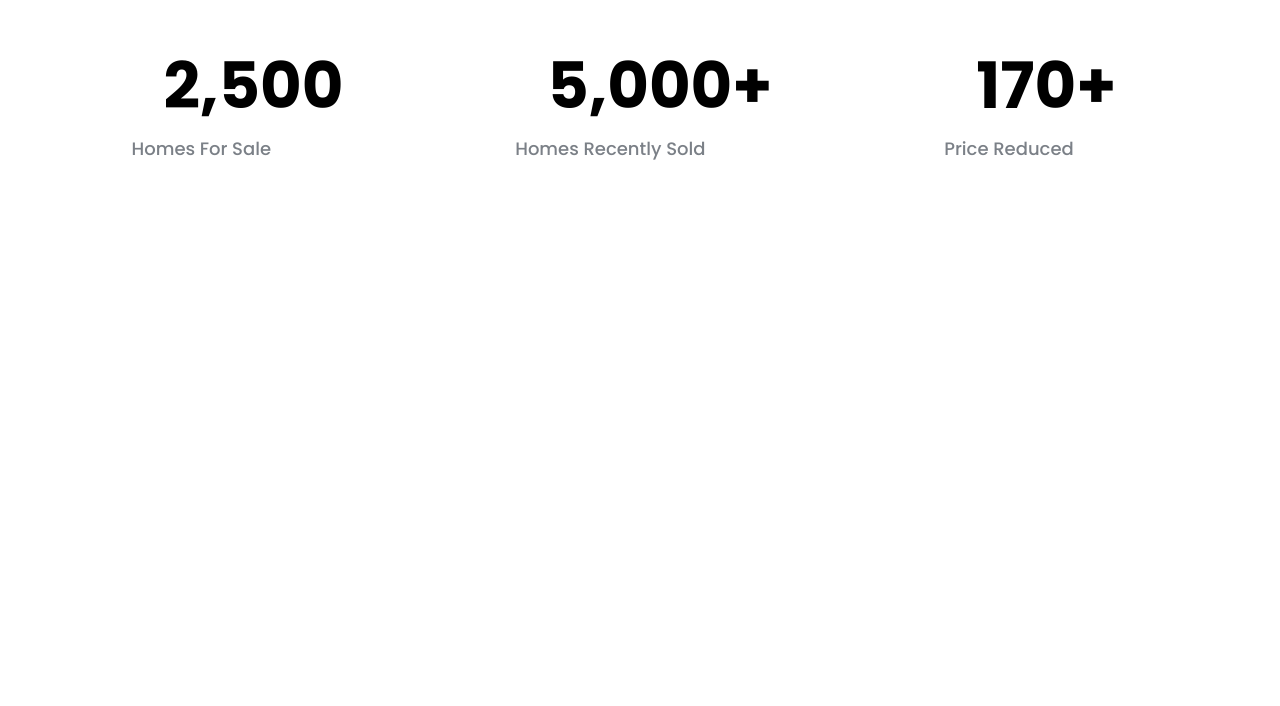
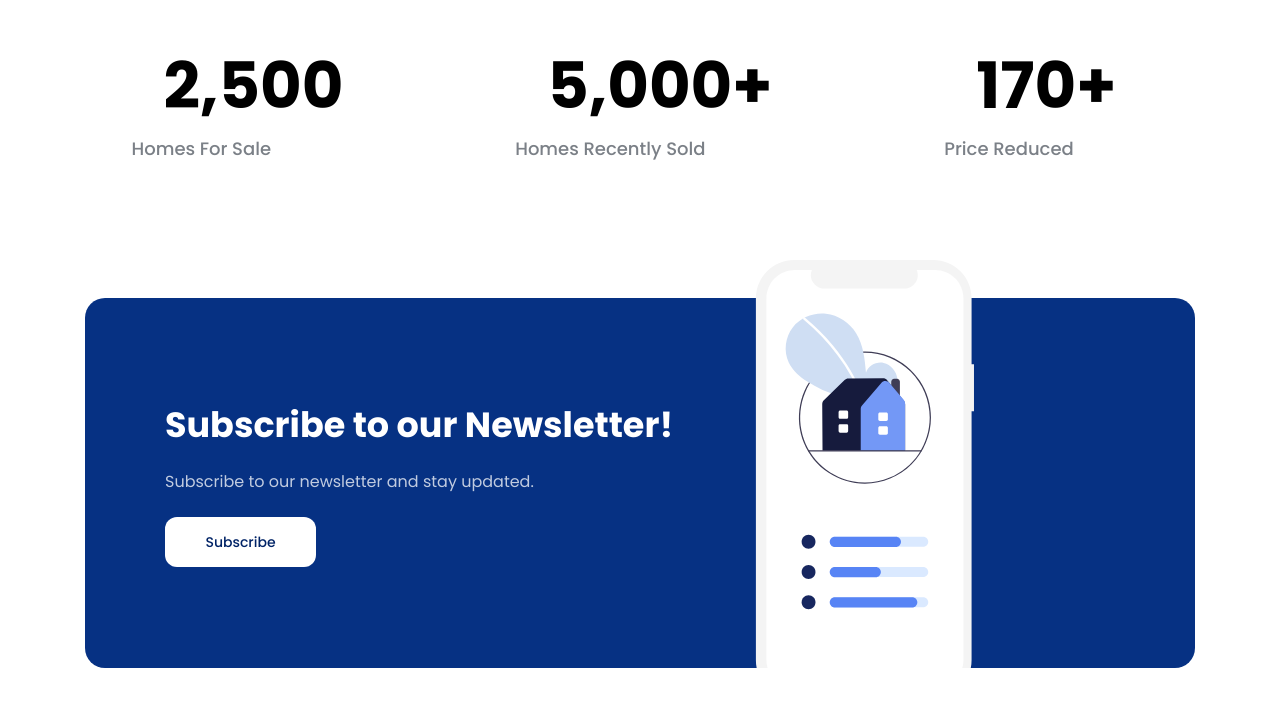
Before and after one commit to linh2020/project-01, a plain HTML site: page index.html in a window 1280 px wide. Shown: the part 3299-4005 px from the top of the page. Drawn offline with Linux system fonts and the light colour scheme.

Commit message:
Subscription

```diff
--- a/assets/css/styles.css
+++ b/assets/css/styles.css
@@ -514,3 +514,51 @@ main {
   font-size: 1.8rem;
   font-weight: 500;
 }
+
+.subscription {
+  margin-top: 90px;
+}
+
+.subscription .body {
+  display: flex;
+  position: relative;
+  align-items: center;
+  width: 1110px;
+  height: 370px;
+  border-radius: 20px;
+  background: #063183;
+}
+
+.subscription .info {
+  padding: 0 80px;
+  width: 671px;
+}
+
+.subscription .sub-title {
+  color: #fff;
+  font-size: 3.5rem;
+  font-weight: 600;
+  line-height: 1.5;
+}
+
+.subscription .desc {
+  margin-top: 15px;
+  color: #fff;
+  font-size: 1.6rem;
+  font-weight: 400;
+  line-height: 1.88;
+  opacity: 0.75;
+}
+
+.subscription .btn {
+  min-width: 151px;
+  margin-top: 20px;
+  background: #fff;
+  color: #002366;
+}
+
+.subscription .image {
+  position: absolute;
+  bottom: 0;
+  right: 221px;
+}
--- a/index.html
+++ b/index.html
@@ -425,6 +425,20 @@
           </div>
         </div>
       </div>
+
+      <!-- subscription -->
+      <div class="subscription">
+        <div class="content">
+          <div class="body">
+            <div class="info">
+              <h2 class="sub-title">Subscribe to our Newsletter!</h2>
+              <p class="desc">Subscribe to our newsletter and stay updated.</p>
+              <a href="" class="btn">Subscribe</a>
+            </div>
+            <img src="./assets/img/phone.svg" alt="" class="image" />
+          </div>
+        </div>
+      </div>
     </main>
   </body>
 </html>
```
Also changed, not shown: assets/img/phone.svg (added).
